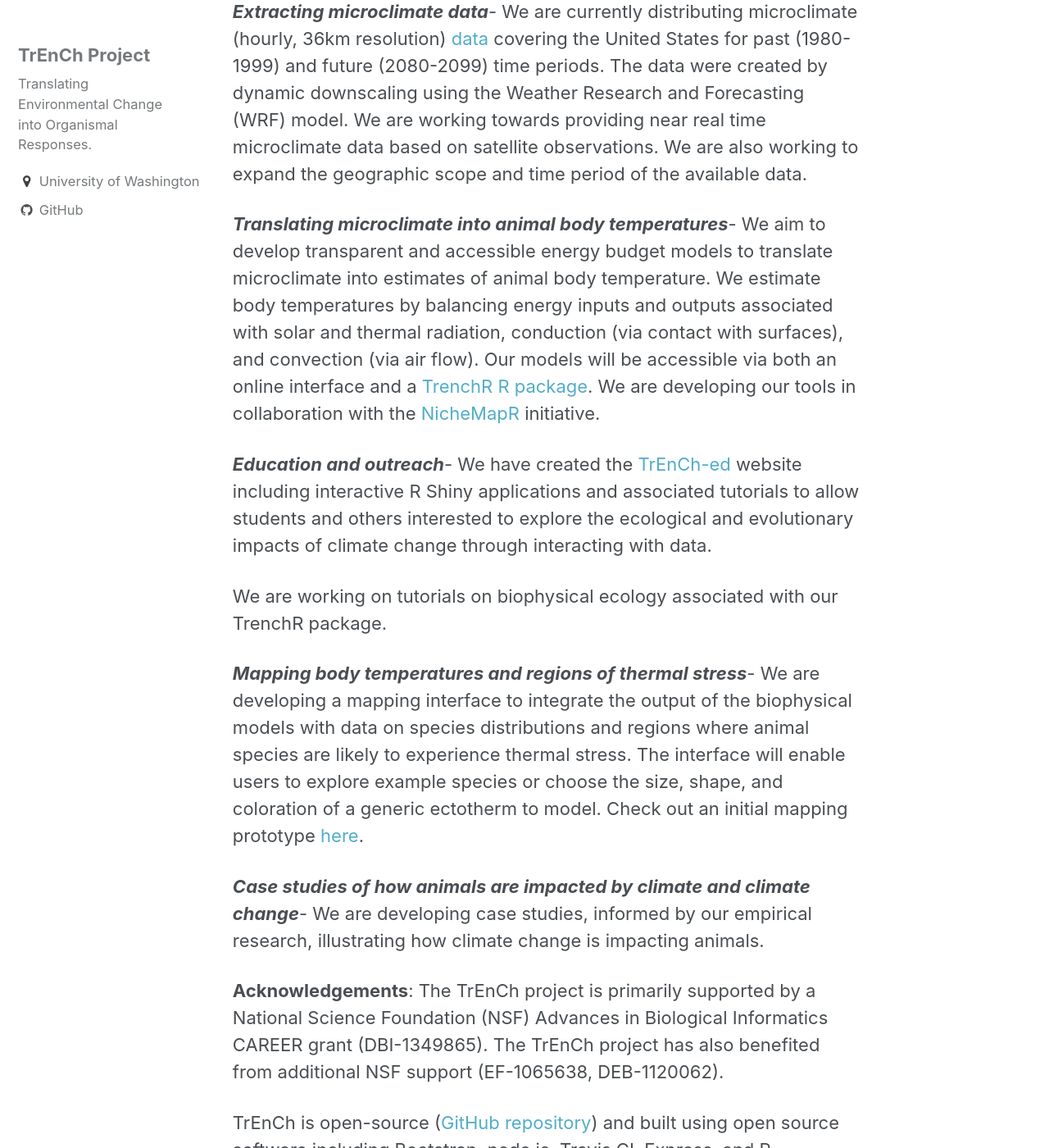
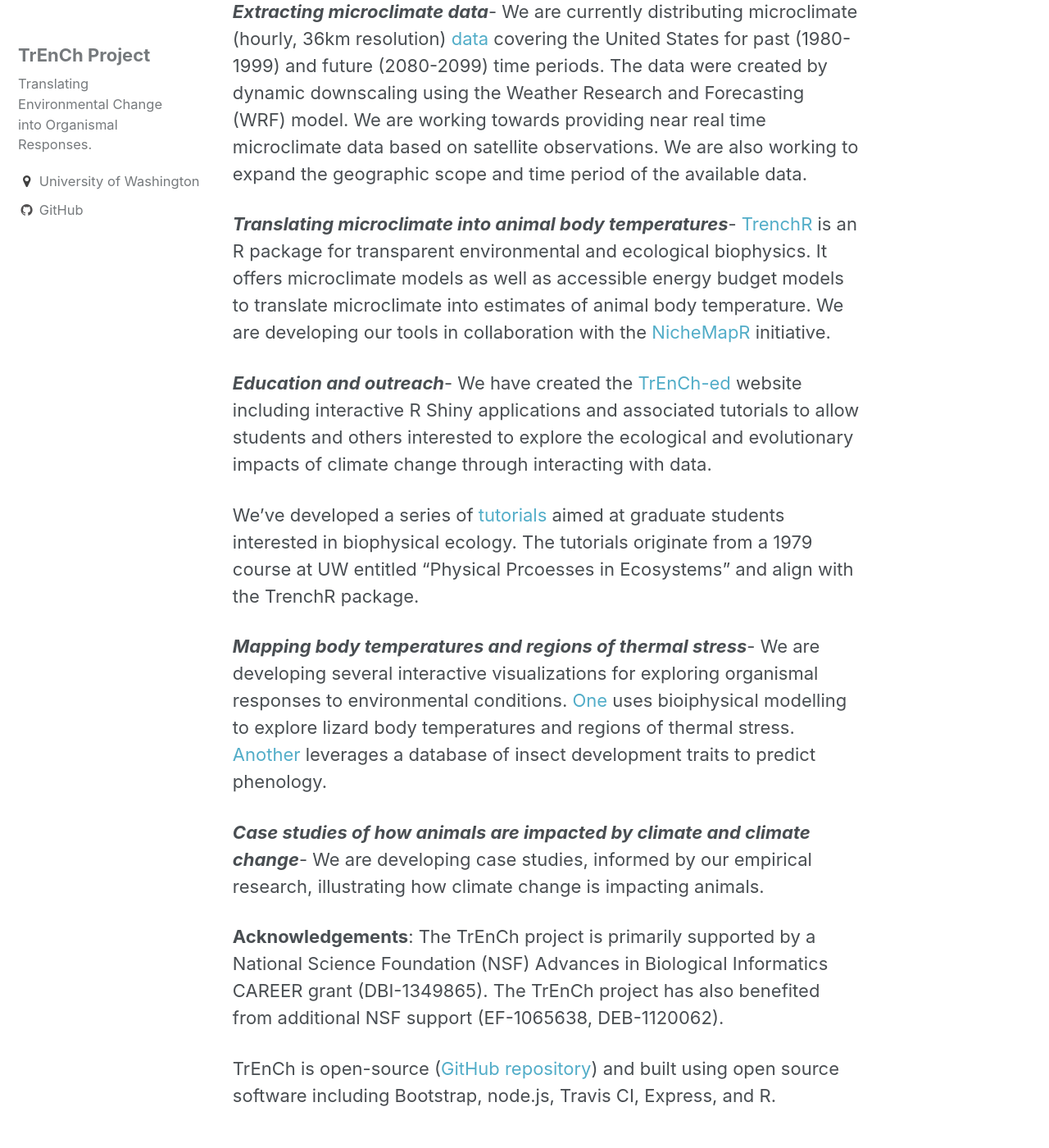
Before and after one commit to trenchproject/trenchproject.github.io, a Jekyll site: the page built from index.md, in a window 1280 px wide and 1400 px high, scrolled down 1367 px. Shown: the whole window at 82% size. Built offline with Jekyll 4.4.1, drawn with Linux system fonts in a browser that asks for light colours.

Commit message:
Update index.md

```diff
--- a/index.md
+++ b/index.md
@@ -23,13 +23,13 @@ Many efforts to forecast ecological responses to climate change are based on air
 
 ***Extracting microclimate data***-  We are currently distributing microclimate (hourly, 36km resolution) [data](http://microclim.org/) covering the United States for past (1980-1999) and future (2080-2099) time periods.  The data were created by dynamic downscaling using the Weather Research and Forecasting (WRF) model.  We are working towards providing near real time microclimate data based on satellite observations.  We are also working to expand the geographic scope and time period of the available data.
 
-***Translating microclimate into animal body temperatures***- We aim to develop transparent and accessible energy budget models to translate microclimate into estimates of animal body temperature.  We estimate body temperatures by balancing energy inputs and outputs associated with solar and thermal radiation, conduction (via contact with surfaces), and convection (via air flow).  Our models will be accessible via both an online interface and a [TrenchR R package](https://github.com/trenchproject/TrenchR). We are developing our tools in collaboration with the [NicheMapR](https://twitter.com/nichemapr) initiative.
+***Translating microclimate into animal body temperatures***- [TrenchR](https://github.com/trenchproject/TrenchR) is an R package for transparent environmental and ecological biophysics. It offers microclimate models as well as accessible energy budget models to translate microclimate into estimates of animal body temperature.  We are developing our tools in collaboration with the [NicheMapR](https://twitter.com/nichemapr) initiative.
 
 ***Education and outreach***- We have created the [TrEnCh-ed](https://trench-ed.github.io/) website including interactive R Shiny applications and associated tutorials to allow students and others interested to explore the ecological and evolutionary impacts of climate change through interacting with data.
 
-We are working on tutorials on biophysical ecology associated with our TrenchR package.
+We’ve developed a series of [tutorials](https://bookdown.org/huckley/Physical_Processes_In_Ecosystems/) aimed at graduate students interested in biophysical ecology. The tutorials originate from a 1979 course at UW entitled "Physical Prcoesses in Ecosystems" and align with the TrenchR package.
 
-***Mapping body temperatures and regions of thermal stress***- We are developing a mapping interface to integrate the output of the biophysical models with data on species distributions and regions where animal species are likely to experience thermal stress.  The interface will enable users to explore example species or choose the size, shape, and coloration of a generic ectotherm to model. Check out an initial mapping prototype [here](http://biophys.microclim.org/).
+***Mapping body temperatures and regions of thermal stress***- We are developing several interactive visualizations for exploring organismal responses to environmental conditions. [One](http://18.221.236.49:3838/myapp/) uses bioiphysical modelling to explore lizard body temperatures and regions of thermal stress. [Another](https://insectphenology.ml/) leverages a database of insect development traits to predict phenology.
 
 ***Case studies of how animals are impacted by climate and climate change***- We are developing case studies, informed by our empirical research, illustrating how climate change is impacting animals.
 
```
